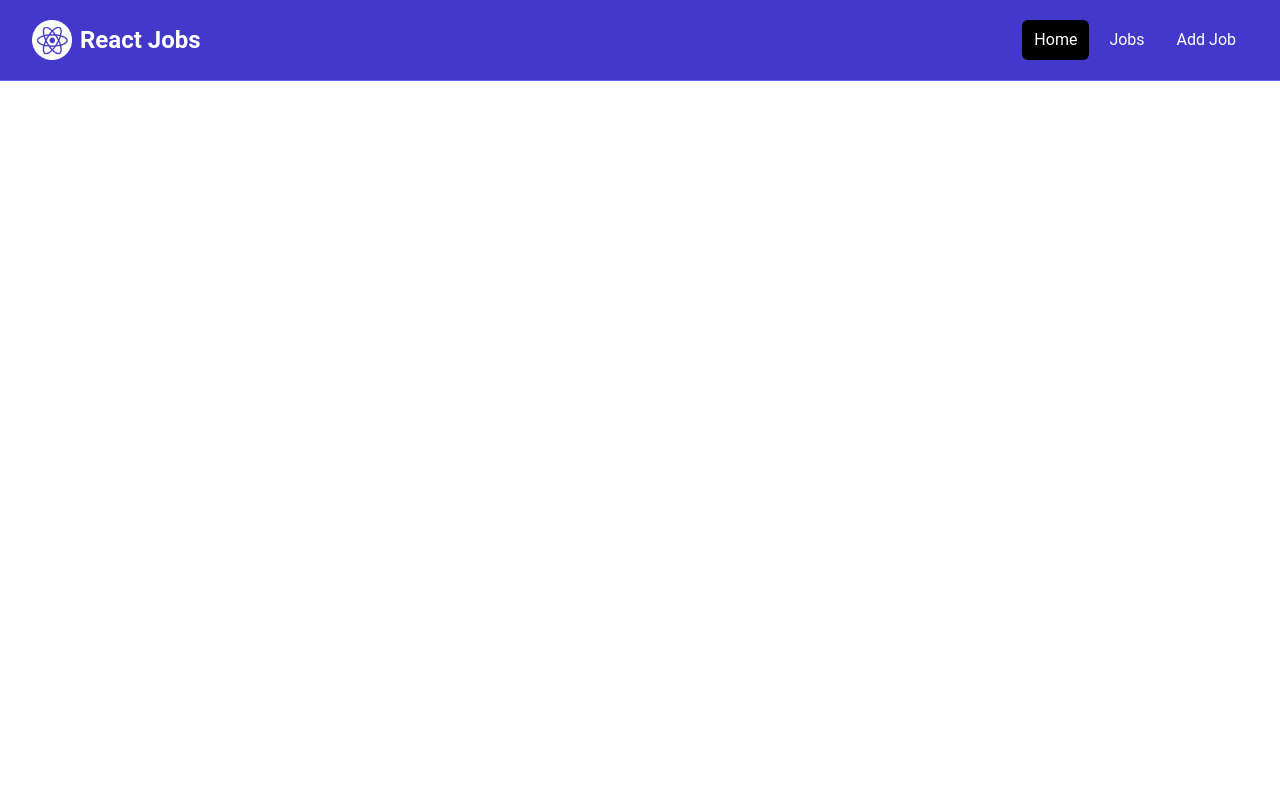
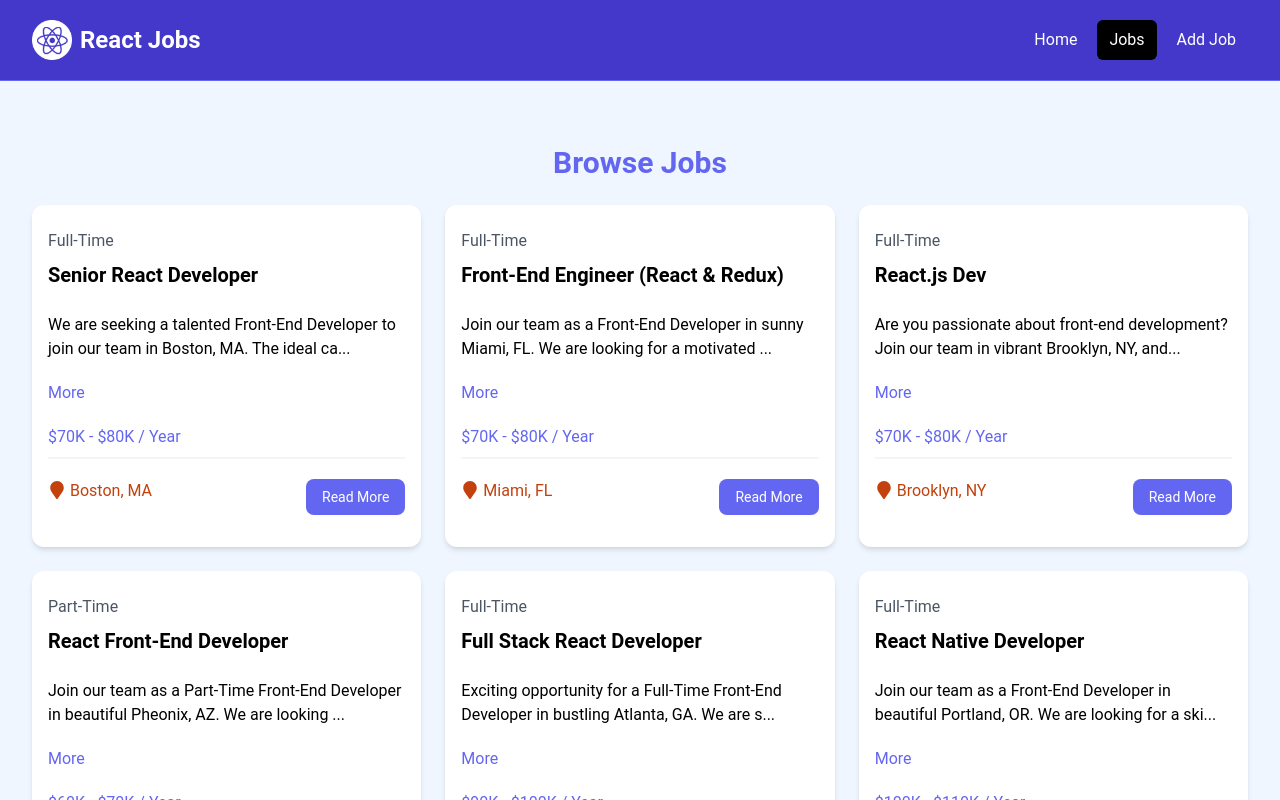
Before and after one commit to Moemen-Gaballah/React-Jobs-Project, a React (Vite) app: page /jobs in a window 1280 px wide. Shown: the top 800 px of the page. Built offline with nearby package versions, Linux system fonts and the light colour scheme.

Commit message:
page job listing and navbar active

```diff
--- a/src/components/JobListings.jsx
+++ b/src/components/JobListings.jsx
@@ -1,18 +1,18 @@
 import jobs from '../jobs.json'
 import JobListing from "./JobListing.jsx";
 
-const JobListings = () => {
+const JobListings = ({ isHome = false}) => {
 
-    const recentJobs = jobs.slice(0, 3);
+    const jobListings = isHome ? jobs.slice(0, 3) : jobs;
 
     return (
         <section className="bg-blue-50 px-4 py-10">
             <div className="container-xl lg:container m-auto">
                 <h2 className="text-3xl font-bold text-indigo-500 mb-6 text-center">
-                    Browse Jobs
+                    { isHome ? 'Recent Jobs' : 'Browse Jobs'}
                 </h2>
                 <div className="grid grid-cols-1 md:grid-cols-3 gap-6">
-                    {recentJobs.map((job) => (
+                    {jobListings.map((job) => (
                         <JobListing key={job.id} job={job}/>
                     ))}
                 </div>
--- a/src/components/Navbar.jsx
+++ b/src/components/Navbar.jsx
@@ -1,14 +1,16 @@
-import {Link} from 'react-router-dom';
+import {NavLink} from 'react-router-dom';
 import logo from '../assets/images/logo.png'
 
 const Navbar = () => {
+    const linkClass = ({isActive}) => isActive ? 'text-white bg-black hover:bg-gray-900 hover:text-white rounded-md px-3 py-2' : 'text-white hover:bg-gray-900 hover:text-white rounded-md px-3 py-2';
+
     return (<nav className="bg-indigo-700 border-b border-indigo-500">
         <div className="mx-auto max-w-7xl px-2 sm:px-6 lg:px-8">
             <div className="flex h-20 items-center justify-between">
                 <div
                     className="flex flex-1 items-center justify-center md:items-stretch md:justify-start">
 
-                    <Link className="flex flex-shrink-0 items-center mr-4" to="/">
+                    <NavLink className="flex flex-shrink-0 items-center mr-4" to="/">
                         <img
                             className="h-10 w-auto"
                             src={logo}
@@ -17,24 +19,24 @@
                         <span className="hidden md:block text-white text-2xl font-bold ml-2"
                         >React Jobs</span
                         >
-                    </Link>
+                    </NavLink>
                     <div className="md:ml-auto">
                         <div className="flex space-x-2">
-                            <Link
+                            <NavLink
                                 to="/"
-                                className="text-white bg-black hover:bg-gray-900 hover:text-white rounded-md px-3 py-2">
+                                className={ linkClass }>
                                 Home
-                            </Link>
-                            <Link
+                            </NavLink>
+                            <NavLink
                                 to="/jobs"
-                                className="text-white hover:bg-gray-900 hover:text-white rounded-md px-3 py-2">
+                                className={ linkClass }>
                                 Jobs
-                            </Link>
-                            <Link
+                            </NavLink>
+                            <NavLink
                                 to="/add-job"
-                                className="text-white hover:bg-gray-900 hover:text-white rounded-md px-3 py-2">
+                                className={ linkClass }>
                                 Add Job
-                            </Link>
+                            </NavLink>
                         </div>
                     </div>
                 </div>
--- a/src/pages/HomePage.jsx
+++ b/src/pages/HomePage.jsx
@@ -8,7 +8,7 @@
         <>
             <Hero />
             <HomeCards />
-            <JobListings />
+            <JobListings isHome={true} />
             <ViewAllJobs />
         </>
     )
--- a/src/pages/JobsPage.jsx
+++ b/src/pages/JobsPage.jsx
@@ -1,9 +1,9 @@
-
+import JobListings from "../components/JobListings.jsx";
 const JobsPage = () => {
     return (
-        <>
-
-        </>
+        <section className="bg-blue-50 px-4 py-6">
+            <JobListings />
+        </section>
     );
 }
 
```
